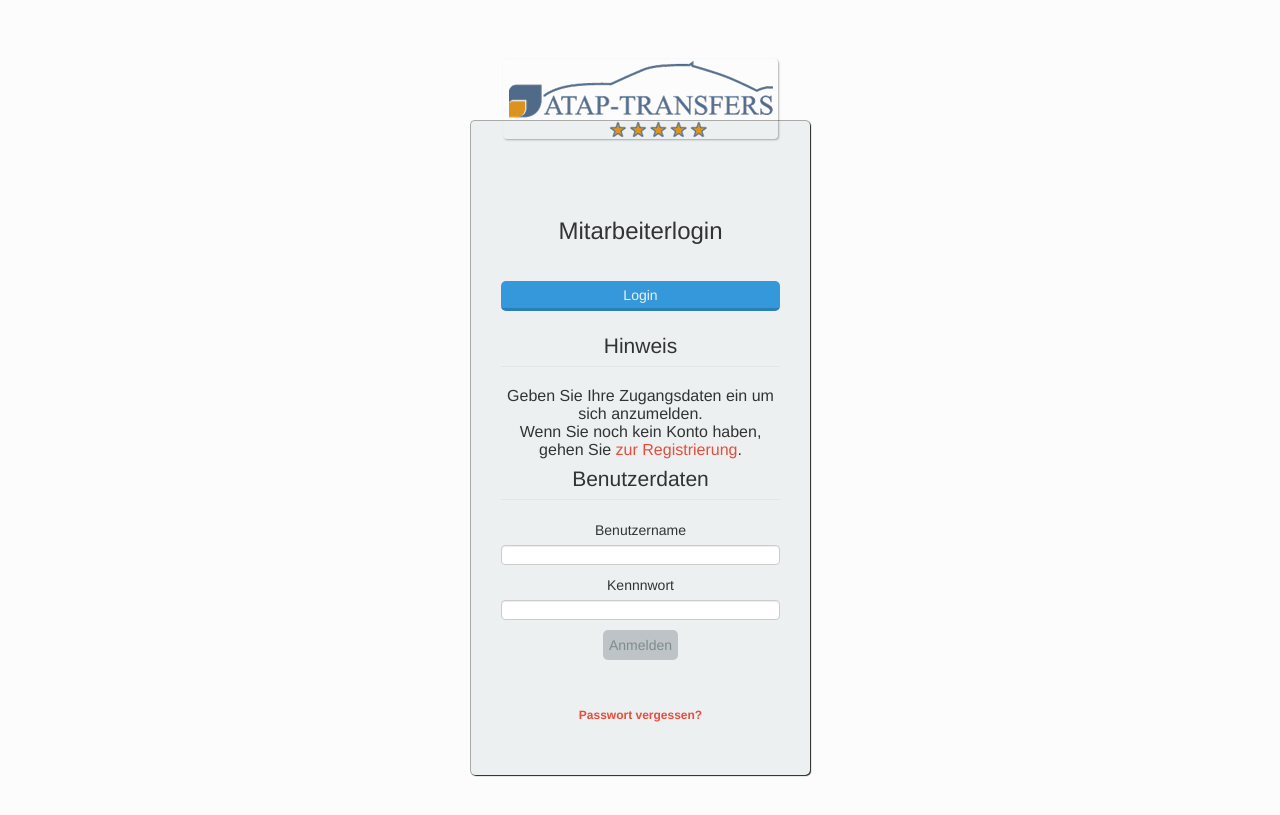
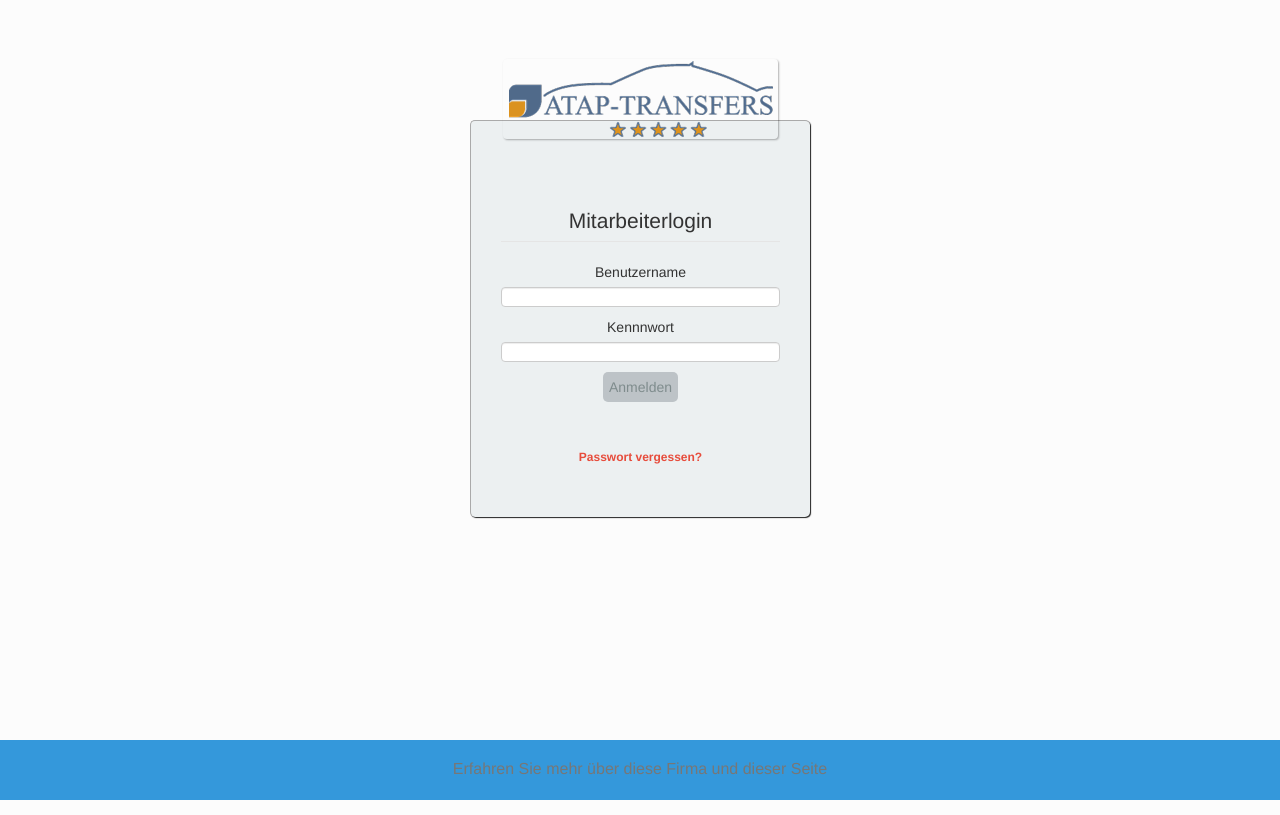
Before and after one commit to sleepingsociety/transfer-zurich, a PHP site: page / in a window 1280 px wide. Shown: the top 815 px of the page. Run offline with PHP 8.4, Linux system fonts and the light colour scheme; data that the repository does not hold is empty; some libraries are stand-ins or nearby versions.

Commit message:
Added and deleted some stuff on the index.php page

```diff
--- a/index.php
+++ b/index.php
@@ -47,9 +47,6 @@ if ($connection->connect_error) {
 <body>
 <section>
     <span></span>
-    <h1>Mitarbeiterlogin</h1>
-    <button onclick="changePage()">Login</button>
-
     <?php
 
     if (isset($_SESSION['login'])) {
@@ -109,11 +106,11 @@ if ($connection->connect_error) {
                 <legend>Erfolg</legend><?php echo $message['success'] ?></fieldset>
         <?php endif;
         if (isset($message['notice'])): ?>
-            <fieldset class="notice">
-                <legend>Hinweis</legend><?php echo $message['notice'] ?></fieldset>
+           <!-- <fieldset class="notice">
+                <legend>Hinweis</legend><?php /*echo $message['notice'] */?></fieldset>-->
         <?php endif; ?>
         <fieldset>
-            <legend>Benutzerdaten</legend>
+            <legend>Mitarbeiterlogin</legend>
             <div><label for="username">Benutzername</label>
                 <input type="text" name="f[username]" id="username"<?php
                 echo isset($_POST['f']['username']) ? ' value="' . htmlspecialchars($_POST['f']['username']) . '"' : '' ?> />
```
